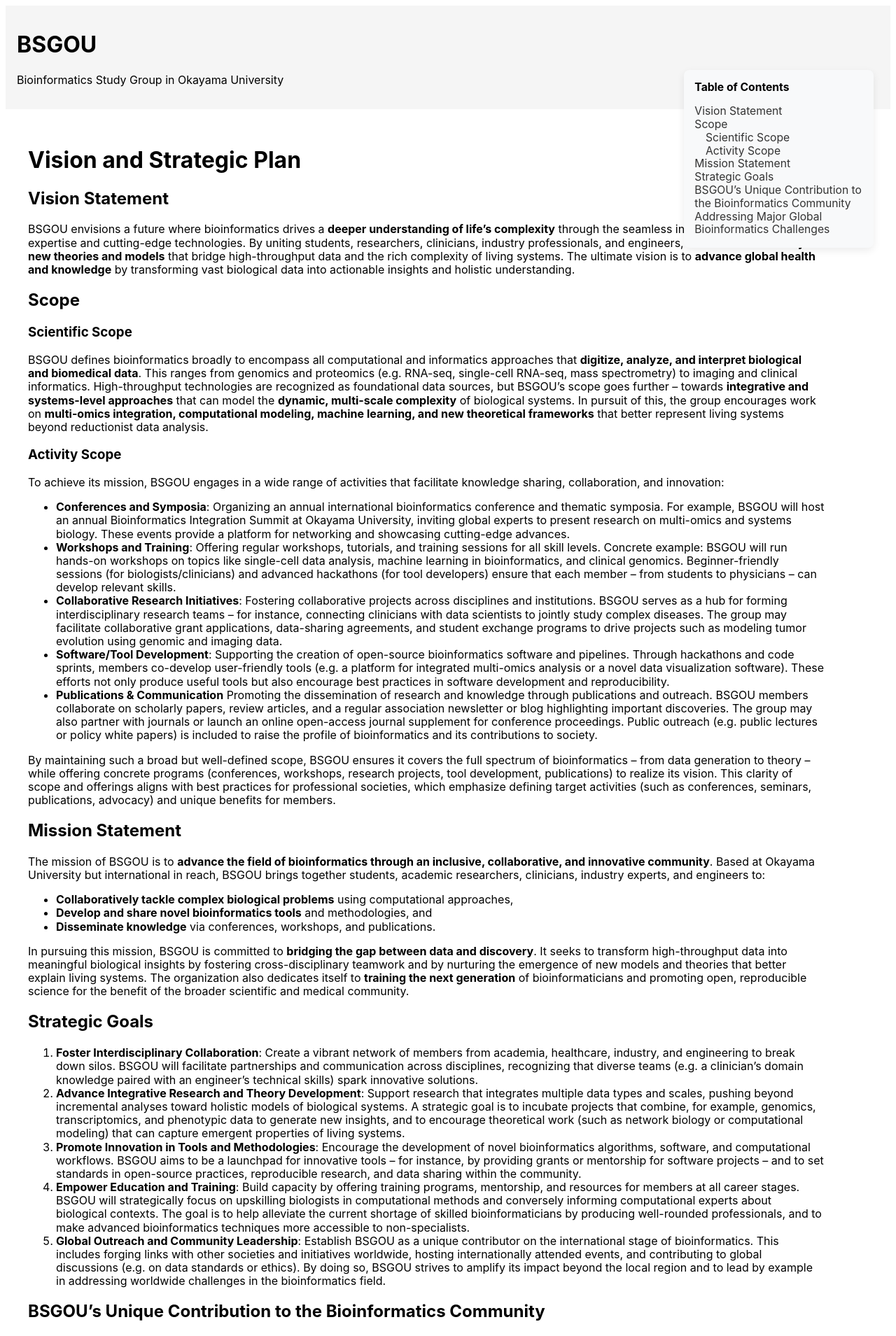
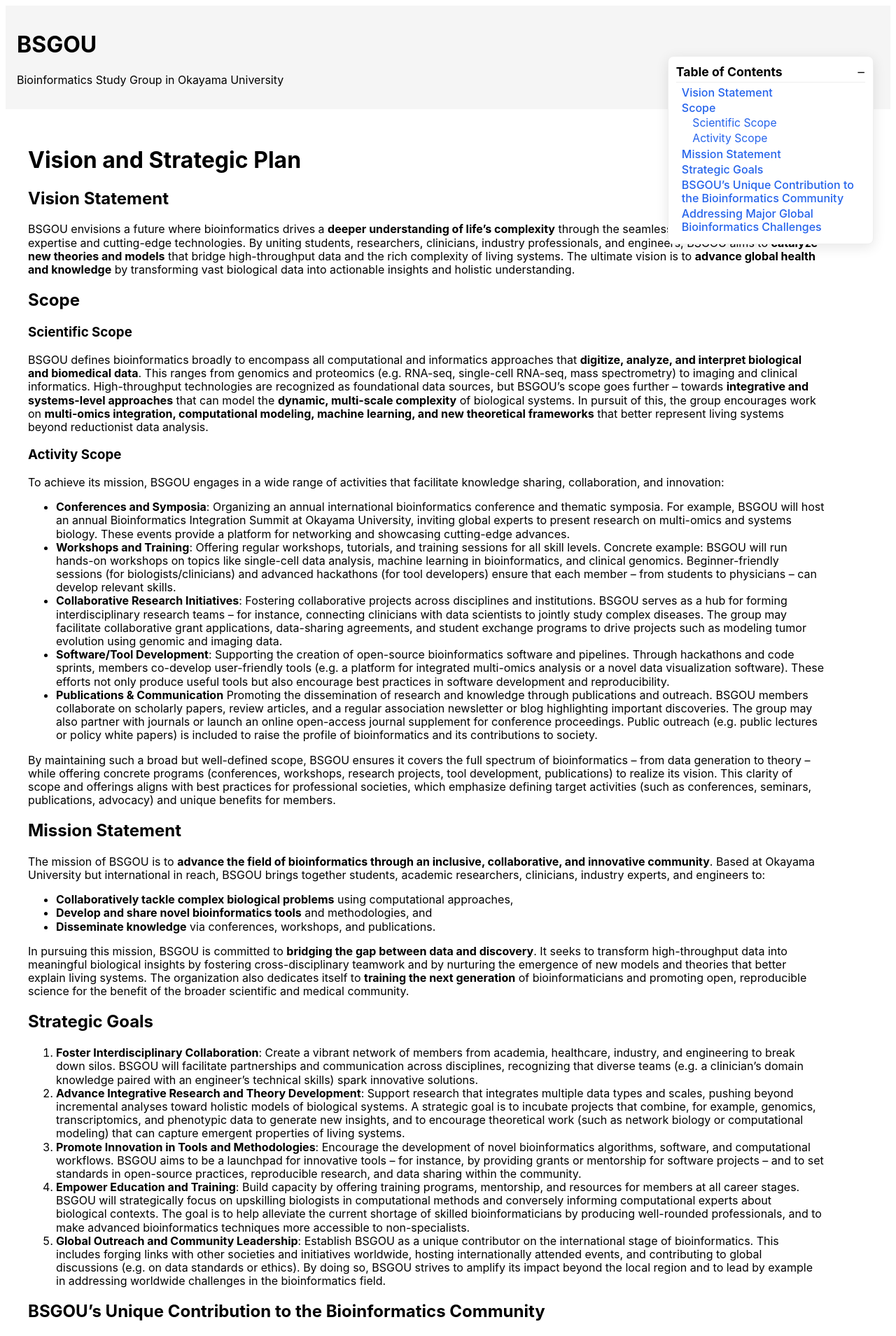
Before and after one commit to LabOnoM/LabOnoM.github.io, a Jekyll site: the page built from README.md, in a window 1280 px wide. Shown: the top 1909 px of the page at 70% size. Built offline with Jekyll 4.4.1, drawn with Linux system fonts in a browser that asks for light colours.

Commit message:
Update default.html

```diff
--- a/_layouts/default.html
+++ b/_layouts/default.html
@@ -23,8 +23,67 @@
         color: #0366d6;
         text-decoration: none;
       }
-      @media (max-width: 900px) {
-        #toc {
+      #tocify {
+        position: fixed;
+        top: 80px;
+        right: 32px;
+        width: 270px;
+        max-height: 70vh;
+        overflow-y: auto;
+        background: #fff;
+        border: 1px solid #eee;
+        border-radius: 8px;
+        box-shadow: 0 4px 18px rgba(0,0,0,0.10);
+        padding: 0.7em 0.7em 0.7em 0.7em;
+        z-index: 1001;
+        font-size: 1em;
+        transition: opacity 0.2s;
+      }
+      #tocify-header {
+        font-size: 1.1em;
+        margin-bottom: 0.3em;
+        border-bottom: 1px solid #eee;
+        padding-bottom: 0.2em;
+      }
+      #tocify-list {
+        margin: 0;
+        padding: 0;
+        list-style: none;
+      }
+      #tocify-list li {
+        margin: 0.18em 0;
+        cursor: pointer;
+        transition: background 0.1s;
+      }
+      #tocify-list li:hover {
+        background: #f7f7fa;
+      }
+      #tocify-list .toc-level-2 {
+        margin-left: 0.5em;
+        font-weight: 500;
+      }
+      #tocify-list .toc-level-3 {
+        margin-left: 1.5em;
+        font-size: 0.98em;
+        color: #888;
+      }
+      #tocify-list .toc-level-4 {
+        margin-left: 2.5em;
+        font-size: 0.95em;
+        color: #aaa;
+      }
+      #tocify[hidden] {
+        display: none;
+      }
+      #tocify-toggle {
+        background: none;
+        border: none;
+        font-size: 1.1em;
+        cursor: pointer;
+        padding: 0;
+      }
+      @media (max-width: 1000px) {
+        #tocify {
           display: none;
         }
       }
@@ -35,37 +94,51 @@
       <h1>{{ site.title }}</h1>
       <p>{{ site.description }}</p>
     </header>
-    <nav id="toc" style="position: fixed; top: 100px; right: 32px; width: 240px; max-height: 60vh; overflow: auto; background: #f8f9fa; border-radius: 8px; box-shadow: 0 4px 12px rgba(0,0,0,0.08); padding: 1em; z-index: 1000; font-size: 0.98em;">
-      <b>Table of Contents</b>
-      <ul id="toc-list" style="list-style-type: none; margin: 1em 0 0 0; padding: 0;"></ul>
+    <nav id="tocify" class="tocify">
+      <div id="tocify-header">
+        <b>Table of Contents</b>
+        <button id="tocify-toggle" style="float:right;">−</button>
+      </div>
+      <ul id="tocify-list"></ul>
     </nav>
     <script>
-      document.addEventListener("DOMContentLoaded", function() {
-        // Find all headers in the main content
-        var content = document.querySelector("main");
-        if (!content) return;
-        var headings = content.querySelectorAll("h2, h3");
-        var tocList = document.getElementById("toc-list");
+      document.addEventListener("DOMContentLoaded", function () {
+        // Find headings in the main content area
+        var content = document.querySelector("main") || document.body;
+        var headers = content.querySelectorAll("h2, h3, h4");
+
+        var tocList = document.getElementById("tocify-list");
         if (!tocList) return;
 
         tocList.innerHTML = "";
-        headings.forEach(function(header) {
-          // Add id if not present (so we can link)
+
+        headers.forEach(function (header) {
           if (!header.id) {
-            header.id = header.textContent.trim().replace(/\s+/g, "-").toLowerCase();
+            header.id = header.textContent.trim().replace(/\s+/g, "-").replace(/[^\w-]/g, "").toLowerCase();
           }
+          var level = parseInt(header.tagName.replace("H", ""), 10);
           var li = document.createElement("li");
-          if (header.tagName === "H3") li.style.marginLeft = "1em";
+          li.className = "toc-level-" + level;
           var a = document.createElement("a");
           a.href = "#" + header.id;
           a.textContent = header.textContent;
-          a.style.color = "#333";
+          a.style.color = "#2563eb";
           a.style.textDecoration = "none";
-          a.onmouseover = () => a.style.textDecoration = "underline";
-          a.onmouseout = () => a.style.textDecoration = "none";
           li.appendChild(a);
           tocList.appendChild(li);
         });
+
+        // Collapsible TOC logic
+        var toc = document.getElementById("tocify");
+        var toggleBtn = document.getElementById("tocify-toggle");
+        var collapsed = false;
+        if (toggleBtn) {
+          toggleBtn.onclick = function () {
+            collapsed = !collapsed;
+            tocList.style.display = collapsed ? "none" : "block";
+            toggleBtn.textContent = collapsed ? "+" : "−";
+          };
+        }
       });
     </script>
     <main>
```
